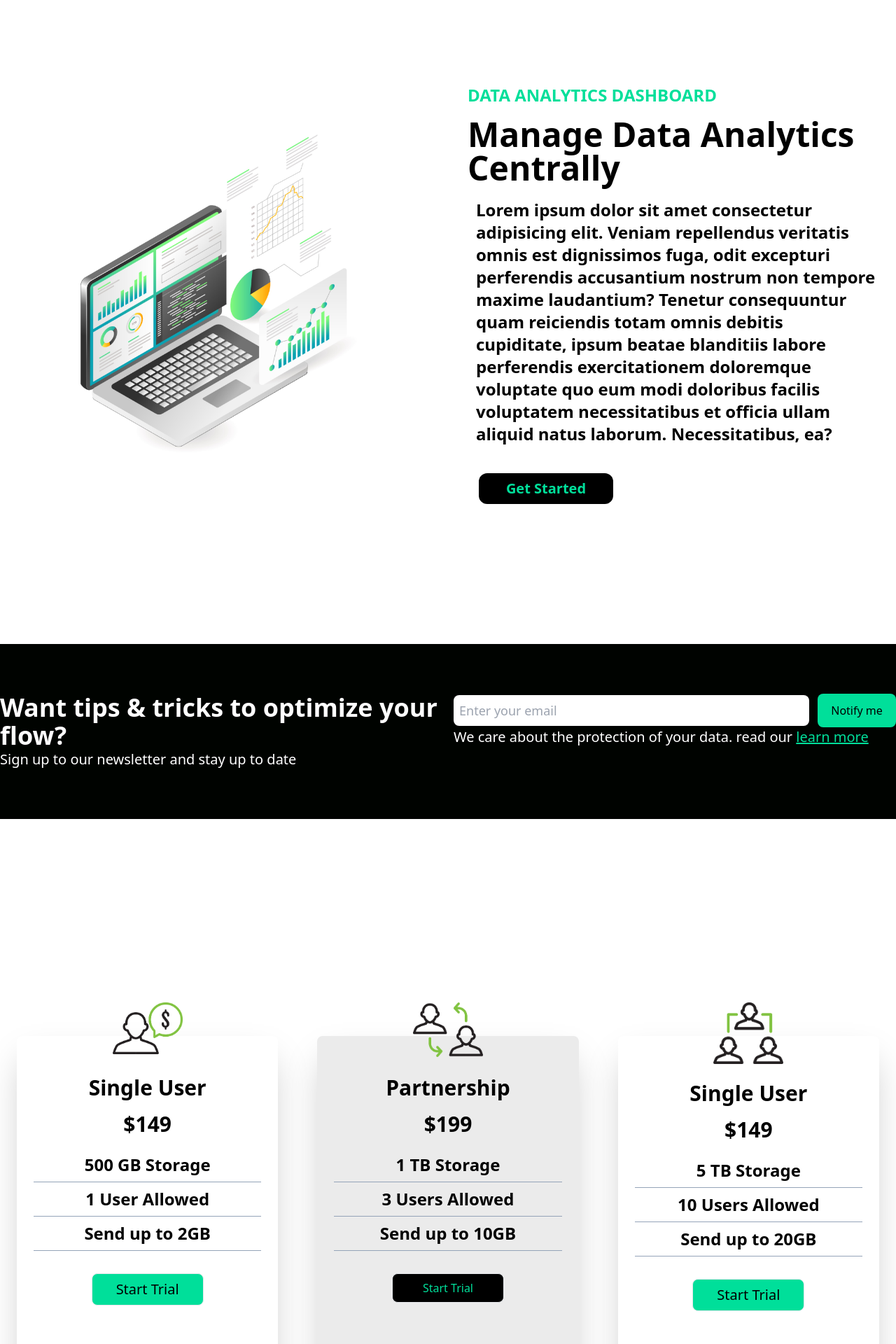
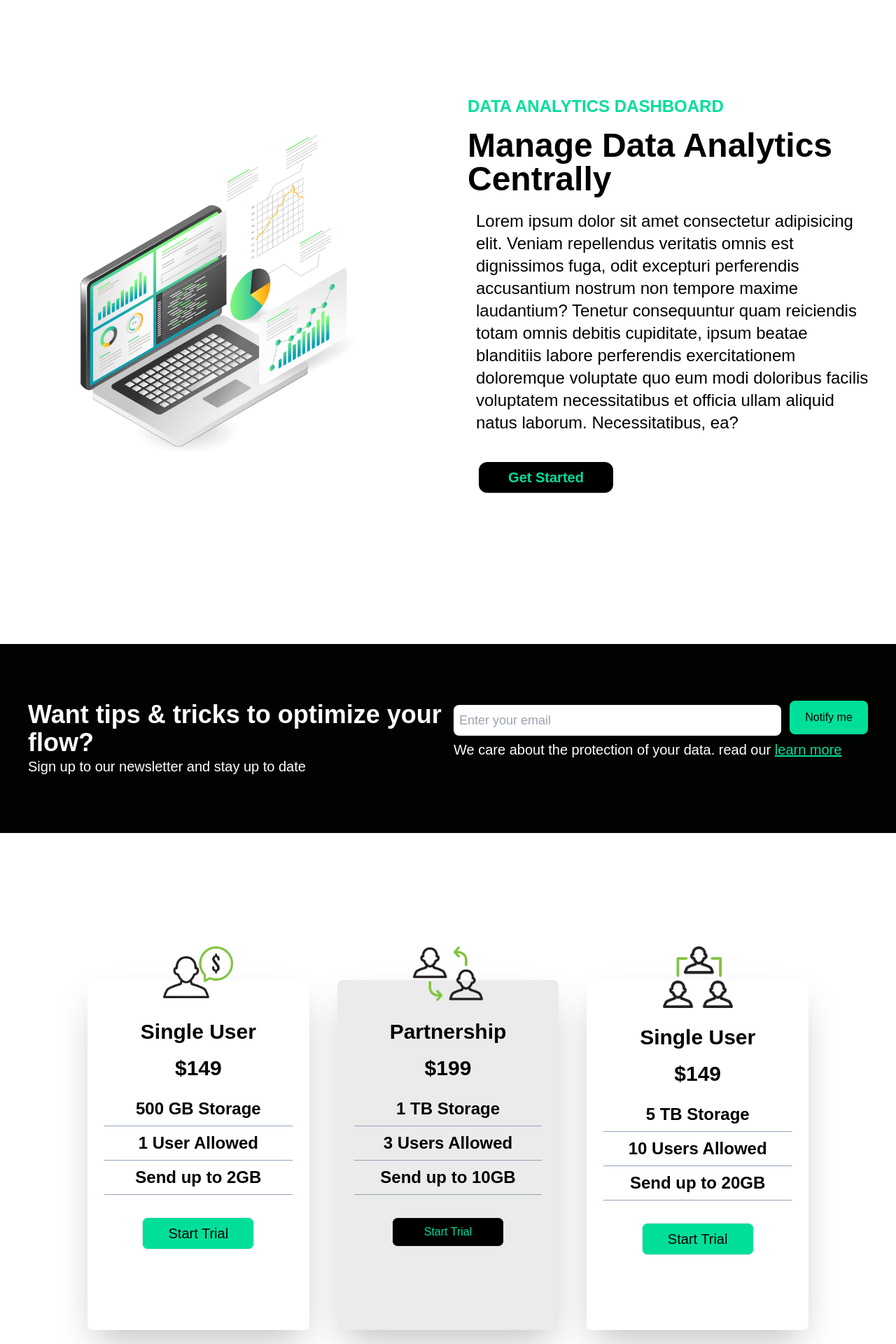
Before and after one commit to Moluno-xiii/Green-website, a React (Vite) app: page / in a window 1280 px wide. Shown: the part 880-2800 px from the top of the page at 70% size. Built offline with nearby package versions, Linux system fonts and the light colour scheme.

Commit message:
style: fully responsive

```diff
--- a/src/components/ContactUs.tsx
+++ b/src/components/ContactUs.tsx
@@ -1,7 +1,7 @@
 const ContactUs: React.FC = () => {
   return (
     <section
-      className="h-[40dvh] md:h-[250px] 2xl:h-[300px] flex items-center  2xl:mx-10"
+      className="h-[270px] min-h-[270px] 2xl:h-[300px] 2xl:min-h-[300px] flex items-center  xl:mx-10 lg:mx-5"
       id="contact"
     >
       <div className="mx-2 lg:mx-auto grid md:grid-cols-2 text-white  max-w-7xl 2xl:max-w-[2500px] gap-4 w-full">
@@ -20,7 +20,7 @@ const ContactUs: React.FC = () => {
               placeholder="Enter your email"
               className="text-slate-900 bg-white py-2 text-lg rounded-lg px-2 focus:outline-[#00df9a] self-center flex-1 md:mr-3 2xl:py-3 2xl:text-2xl 3xl:py-6 3xl:text-4xl 3xl:w-60 sm:w-[70vw] w-[90vw]"
             />
-            <button className="sm:py-3 max-md:mt-3 rounded-lg hover:bg-white hover:text-[#00df9a] duration-500 cursor-pointer text-black bg-[#00df9a] w-28 max-md:mx-auto self-center 2xl:py-3 2xl:text-2xl 2xl:w-40 3xl:py-6 3xl:text-4xl 3xl:w-60 py-2">
+            <button className="sm:py-3 max-md:mt-3 rounded-lg hover:bg-white hover:text-[#00df9a] duration-500 cursor-pointer text-black bg-[#00df9a] w-28 max-md:mx-auto self-center 2xl:py-3 2xl:text-2xl 2xl:w-40 3xl:py-6 3xl:text-4xl 3xl:w-60 py-2 mb-2">
               Notify me
             </button>
           </div>
--- a/src/components/GetStarted.tsx
+++ b/src/components/GetStarted.tsx
@@ -2,20 +2,23 @@ import PcImg from '../assets/laptop.jpg'
 
 const GetStarted: React.FC = () => {
     return (
-      <section className="bg-white text-black lg:h-[102vh] flex xl:min-h-[100dvh] xl:h-[1000px]" id='get-started'>
+      <section
+        className="bg-white text-black lg:h-[800px] lg:min-h-[800px] flex xl:min-h-[1000px] xl:h-[1000px]"
+        id="get-started"
+      >
         <div className="grid md:grid-cols-2 gap-14 py-10 mx-auto max-w-7xl 2xl:max-w-[2400px] px-4">
           <div className="w-full h-full flex justify-center flex-col">
             <img src={PcImg} alt="pc image" className="w-full " />
           </div>
 
           <div className="flex flex-col justify-center ">
-            <p className="text-[#00df9a] uppercase font-bold text-lg max-sm:text-center md:text-xl lg:text-2xl xl:text-3x 2xl:text-4xl">
+            <p className="text-[#00df9a] uppercase font-bold text-lg  md:text-xl lg:text-2xl xl:text-3x 2xl:text-4xl max-lg:text-center">
               Data analytics dashboard
             </p>
-            <h3 className="font-extrabold capitalize text-3xl sm:text-5xl xl:text-5xl xl:mt-4 max-sm:text-center md:text-3xl lg:mt-2 3xl:text-7xl">
+            <h3 className="font-extrabold capitalize text-xl sm:text-5xl xl:text-5xl xl:mt-4 max-lg:text-center md:text-3xl lg:mt-2 3xl:text-7xl">
               manage data analytics centrally
             </h3>
-            <p className="font-semibold mt-3 xl:mt-5 mx-3 lg:text-xl xl:text-2xl 2xl:text-4xl 3xl:leading-[50px]">
+            <p className=" mt-3 xl:mt-5 mx-3 lg:text-xl xl:text-2xl 2xl:text-4xl 3xl:leading-[50px]">
               Lorem ipsum dolor sit amet consectetur adipisicing elit. Veniam
               repellendus veritatis omnis est dignissimos fuga, odit excepturi
               perferendis accusantium nostrum non tempore maxime laudantium?
--- a/src/components/Pricing.tsx
+++ b/src/components/Pricing.tsx
@@ -4,8 +4,8 @@ import tripleUserImg from "../assets/triple.png"
 
 const Pricing: React.FC = () => {
   return (
-    <div className="[100vh] pt-40 pb-20 bg-white px-6 max-md:w-[100vw]">
-      <div className="grid md:grid-cols-2 xl:grid-cols-3 items-center h-full sm:gap-y-20 2xl:max-w-[3200px] 2xl:px-40 2xl:mx-auto sm:w-[100%] 2xl:gap-28 gap-14 max-sm:gap-y-32 max-sm:w-full 3xl:h-[800px] xl:h-[800px] 3xl:max-w-[2700px]">
+    <div className="[100vh] pt-40 pb-20 bg-white px-6 max-md:w-[100vw]" id="pricing">
+      <div className="grid md:grid-cols-2 xl:grid-cols-3 items-center sm:justify-center h-full sm:gap-y-20 2xl:px-40 gap-10 sm:mx-auto sm:w-[100%] 3xl:gap-20 2xl:gap-14 max-sm:gap-y-32 3xl:h-[800px] xl:h-[600px] 3xl:max-w-[3200px] md:max-w-[900px] lg:max-w-[1030px] 2xl:max-w-[1800px] sm:max-w-[450px]">
         <div className="card">
           <div className="card-img">
             <img src={singleUserImg} alt="user icon" className="w-[100px]" />
@@ -30,7 +30,7 @@ const Pricing: React.FC = () => {
             <li className="list-style"> 3 Users Allowed</li>
             <li className="list-style">Send up to 10GB</li>
           </ul>
-          <button className="text-[#00df9a] bg-black mt-4 py-2 max-sm:w-32 rounded-lg hover:border-black hover:text-[#00df9a] hover:bg-transparent duration-500 border sm:w-40 md:mt-8 3xl:mt-20 3xl:w-60 3xl:text-4xl">
+          <button className="text-[#00df9a] bg-black mt-4 py-2 max-sm:w-32 rounded-lg hover:border-black hover:text-[#00df9a] hover:bg-transparent duration-500 border sm:w-40 md:mt-8 3xl:mt-20 3xl:w-60 3xl:text-4xl 3xl:py-6">
             Start Trial
           </button>
         </div>
--- a/src/index.css
+++ b/src/index.css
@@ -5,6 +5,7 @@
 body {
   background-color: #000300;
   color: coral;
+  font-family: Arial, Helvetica, sans-serif
 }
 
 header-lists {
@@ -16,7 +17,7 @@ header-lists {
 }
 
 .card {
-  @apply relative text-black bg-white  sm:h-[412px] text-center flex-col pt-14 rounded-lg shadow-2xl xl:w-full max-sm:w-full max-sm:py-10 sm:w-[60vw] md:w-[40vw] mx-auto md:min-h-[30dvh] 3xl:min-h-[700px] xl:min-h-[500px];
+  @apply relative text-black bg-white  sm:h-[412px] text-center flex-col pt-14 rounded-lg shadow-2xl xl:w-full max-sm:w-full max-sm:py-10 sm:w-[60vw] md:w-[40vw] mx-auto md:min-h-[30dvh] 3xl:min-h-[700px] xl:min-h-[500px] hover:scale-110 duration-300 max-sm:max-w-[400px] md:max-w-[370px] lg:max-w-[370px] 2xl:max-w-[420px] 3xl:max-w-[650px];
 }
 
 #third-card {
@@ -36,7 +37,7 @@ header-lists {
 }
 
 .btn-card{
-  @apply text-black bg-[#00df9a] mt-4 py-2 max-sm:w-32 rounded-lg hover:border-[#00df9a] hover:text-black hover:bg-transparent duration-300 border sm:w-40 md:text-xl md:mt-8 3xl:mt-20 3xl:w-60 3xl:text-4xl;
+  @apply text-black bg-[#00df9a] mt-4 py-2 max-sm:w-32 rounded-lg hover:border-[#00df9a] hover:text-black hover:bg-transparent duration-300 border sm:w-40 md:text-xl md:mt-8 3xl:mt-20 3xl:w-60 3xl:text-4xl 3xl:py-6;
 }
 
 .btn-navbar{
@@ -52,6 +53,8 @@ header-lists {
     width: 45vw;
     left: 23vw;
     margin-top: 10px;
+    @apply md:max-w-[370px] 2xl:max-w-[420px] 3xl:max-w-[650px]
   }
 
+
 }
```
